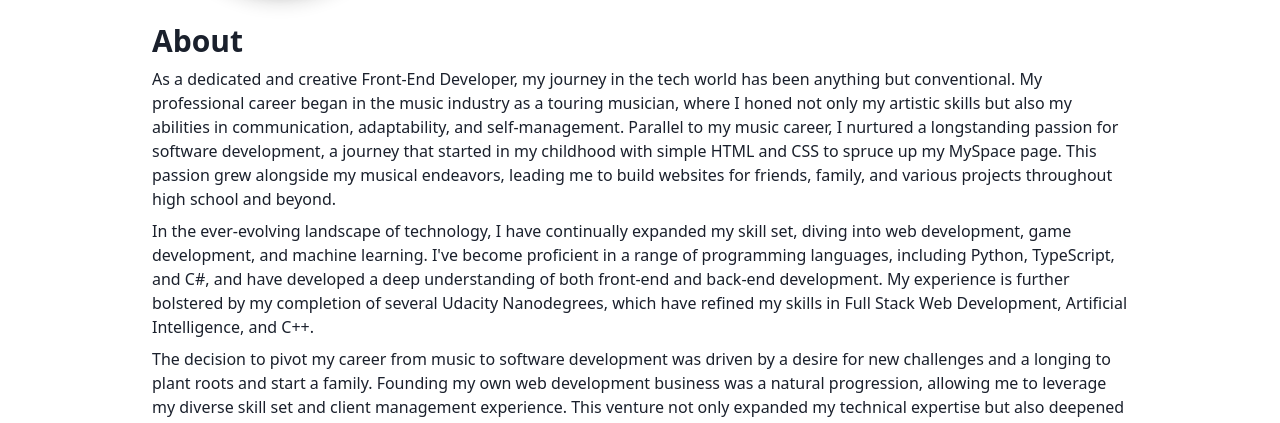
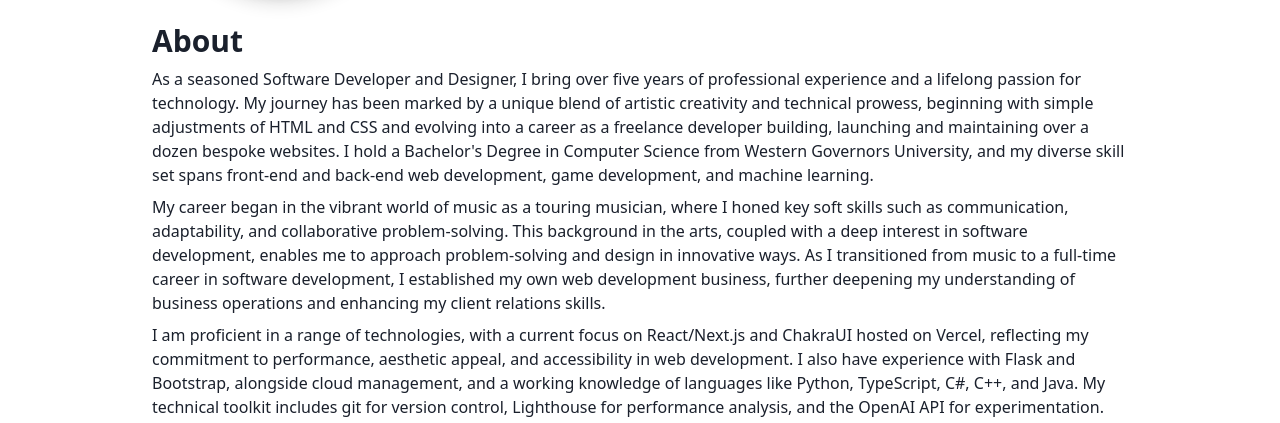
Before and after one commit to Munkyfoot/mtlennon, a Next.js app: page / in a window 1280 px wide. Both pictures are taken after a click on the button "Read More". Shown: the part 353-776 px from the top of the page. Built offline with nearby package versions, Linux system fonts and the light colour scheme.

Commit message:
Update About content again.

```diff
--- a/src/components/About.tsx
+++ b/src/components/About.tsx
@@ -11,66 +11,63 @@ const About = () => {
                 About
             </Heading>
             <Text>
-                As a dedicated and creative Front-End Developer, my journey in
-                the tech world has been anything but conventional. My
-                professional career began in the music industry as a touring
-                musician, where I honed not only my artistic skills but also my
-                abilities in communication, adaptability, and self-management.
-                Parallel to my music career, I nurtured a longstanding passion
-                for software development, a journey that started in my childhood
-                with simple HTML and CSS to spruce up my MySpace page. This
-                passion grew alongside my musical endeavors, leading me to build
-                websites for friends, family, and various projects throughout
-                high school and beyond.
+                As a seasoned Software Developer and Designer, I bring over five
+                years of professional experience and a lifelong passion for
+                technology. My journey has been marked by a unique blend of
+                artistic creativity and technical prowess, beginning with simple
+                adjustments of HTML and CSS and evolving into a career as a
+                freelance developer building, launching and maintaining over a
+                dozen bespoke websites. I hold a Bachelor's Degree in Computer
+                Science from Western Governors University, and my diverse skill
+                set spans front-end and back-end web development, game
+                development, and machine learning.
             </Text>
             <div>
                 <Collapse in={isOpen} animateOpacity>
                     <VStack align="flex-start">
                         <Text>
-                            In the ever-evolving landscape of technology, I have
-                            continually expanded my skill set, diving into web
-                            development, game development, and machine learning.
-                            I've become proficient in a range of programming
-                            languages, including Python, TypeScript, and C#, and
-                            have developed a deep understanding of both
-                            front-end and back-end development. My experience is
-                            further bolstered by my completion of several
-                            Udacity Nanodegrees, which have refined my skills in
-                            Full Stack Web Development, Artificial Intelligence,
-                            and C++.
+                            My career began in the vibrant world of music as a
+                            touring musician, where I honed key soft skills such
+                            as communication, adaptability, and collaborative
+                            problem-solving. This background in the arts,
+                            coupled with a deep interest in software
+                            development, enables me to approach problem-solving
+                            and design in innovative ways. As I transitioned
+                            from music to a full-time career in software
+                            development, I established my own web development
+                            business, further deepening my understanding of
+                            business operations and enhancing my client
+                            relations skills.
                         </Text>
                         <Text>
-                            The decision to pivot my career from music to
-                            software development was driven by a desire for new
-                            challenges and a longing to plant roots and start a
-                            family. Founding my own web development business was
-                            a natural progression, allowing me to leverage my
-                            diverse skill set and client management experience.
-                            This venture not only expanded my technical
-                            expertise but also deepened my understanding of
-                            business operations and client relations.
+                            I am proficient in a range of technologies, with a
+                            current focus on React/Next.js and ChakraUI hosted
+                            on Vercel, reflecting my commitment to performance,
+                            aesthetic appeal, and accessibility in web
+                            development. I also have experience with Flask and
+                            Bootstrap, alongside cloud management, and a working
+                            knowledge of languages like Python, TypeScript, C#,
+                            C++, and Java. My technical toolkit includes git for
+                            version control, Lighthouse for performance
+                            analysis, and the OpenAI API for experimentation.
                         </Text>
                         <Text>
-                            Now, as a recent graduate with a Bachelor's Degree
-                            in Computer Science from Western Governors
-                            University, I am eager to apply my unique blend of
-                            skills and experiences in a collaborative team
-                            environment. I am particularly excited about
-                            opportunities where I can contribute to innovative
-                            front-end development projects and continue growing
-                            as a software developer. My diverse background,
-                            encompassing both artistic and technical realms, has
-                            equipped me with a unique perspective that I believe
-                            will add significant value to any team.
+                            My educational journey includes Udacity Nanodegrees
+                            in Full Stack Web Development, Artificial
+                            Intelligence, and C++, which not only enhanced my
+                            technical skills but also enabled me to mentor and
+                            teach others, as demonstrated during my tenure as a
+                            Program Mentor at Udacity.
                         </Text>
                         <Text>
-                            My journey has been one of continuous learning and
-                            adaptation. I bring a rich tapestry of experiences,
-                            technical skills, and a passion for creative
-                            problem-solving to the table. I am excited about the
-                            prospect of joining a team where I can contribute,
-                            grow, and explore the vast possibilities of software
-                            development.
+                            I am excited about opportunities to contribute to
+                            innovative projects in front-end development, where
+                            I can blend my unique artistic vision with technical
+                            expertise. As a recent graduate, I am eager to join
+                            a dynamic team where I can apply my creative
+                            problem-solving abilities and technical skills,
+                            contribute meaningfully, and continue to grow in the
+                            ever-evolving field of software development.
                         </Text>
                     </VStack>
                 </Collapse>
```
Also changed, not shown: 1 other file (tests, documents, lock files or other folders).
